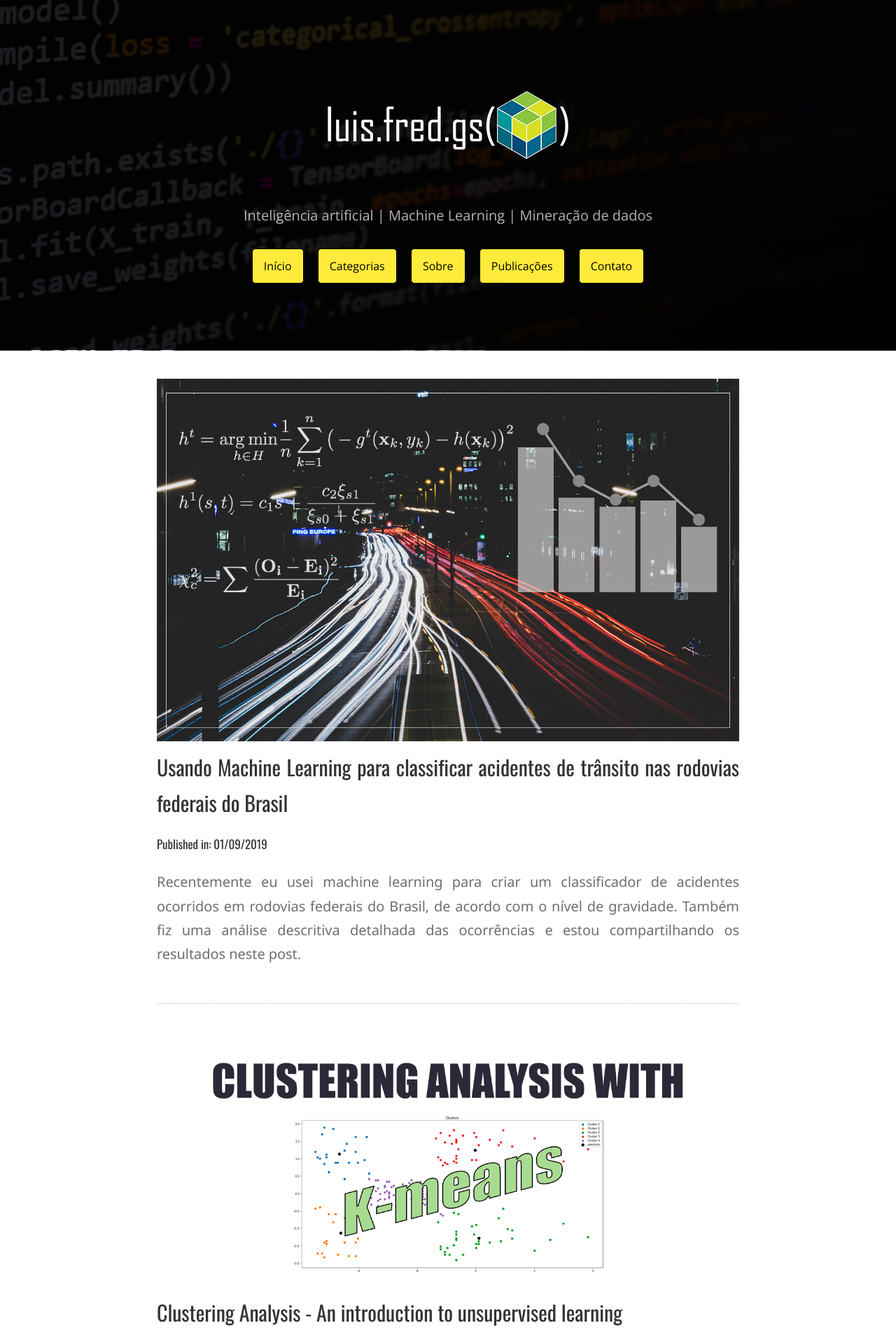
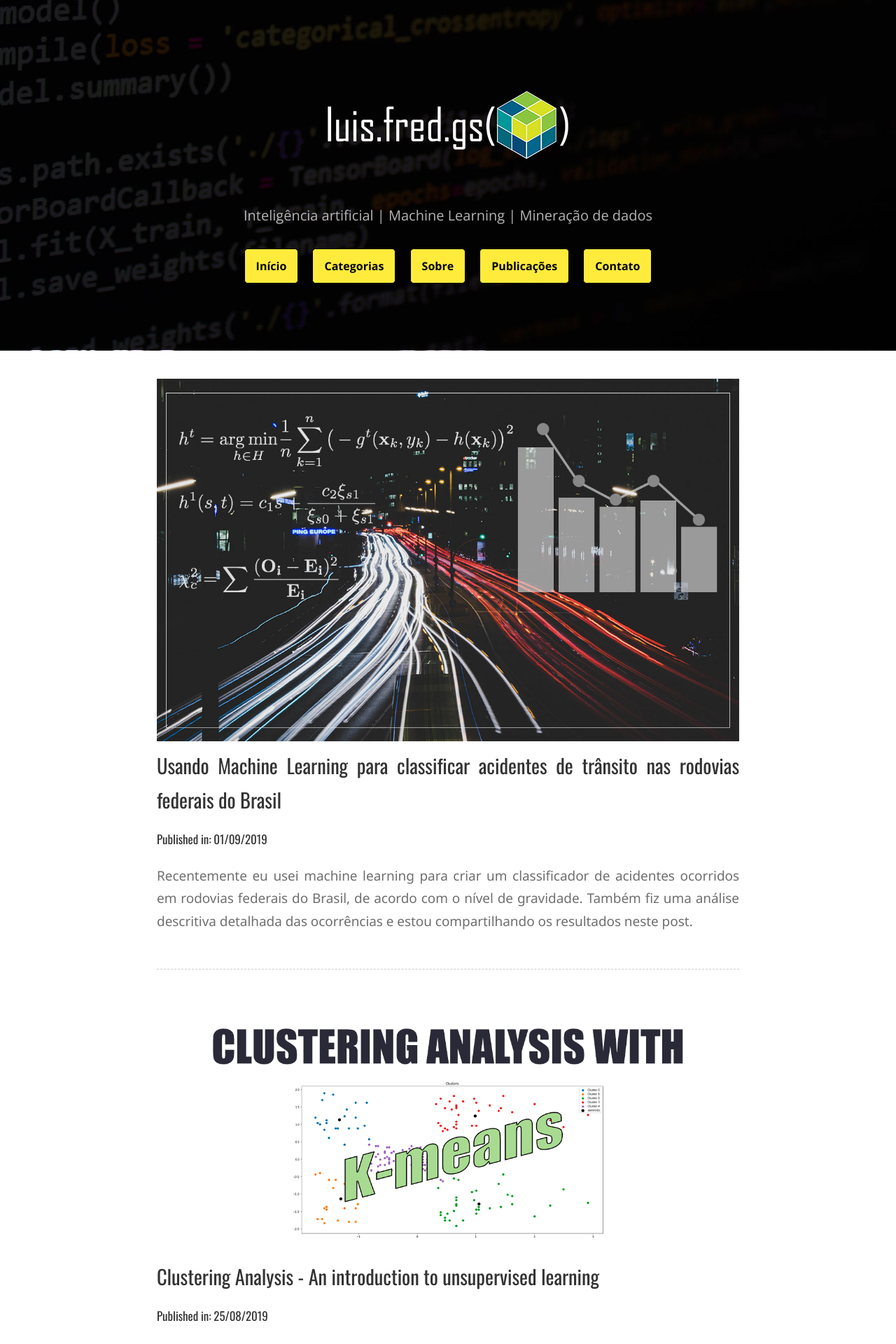
Before and after one commit to luisfredgs/luisfredgs.github.io, a Jekyll site: the page built from index.html, in a window 1280 px wide. Shown: the top 1920 px of the page at 70% size. Built offline with Jekyll 4.4.1, drawn with Linux system fonts in a browser that asks for light colours; the list of posts is cut into pages by our own code; comment, search, counter and statistics services are not loaded.

Commit message:
Update custom.css

```diff
--- a/css/custom.css
+++ b/css/custom.css
@@ -177,7 +177,7 @@ img + em {
 {
     /* color: #666666; */
     color: #1a1e24;
-    font-size: 20px;
+    font-size: 19px;
     /* font-family: 'Raleway', sans-serif;*/
     font-family: 'Segoe UI', Helvetica, Arial;
     line-height: 1.72;
@@ -495,7 +495,7 @@ blockquote p {
 }
 
 .btn {
-
+    font-weight: 700;
     color: #000000;
     /*background-color: #ffffff;*/
     background-color: #ffeb3b;
```
